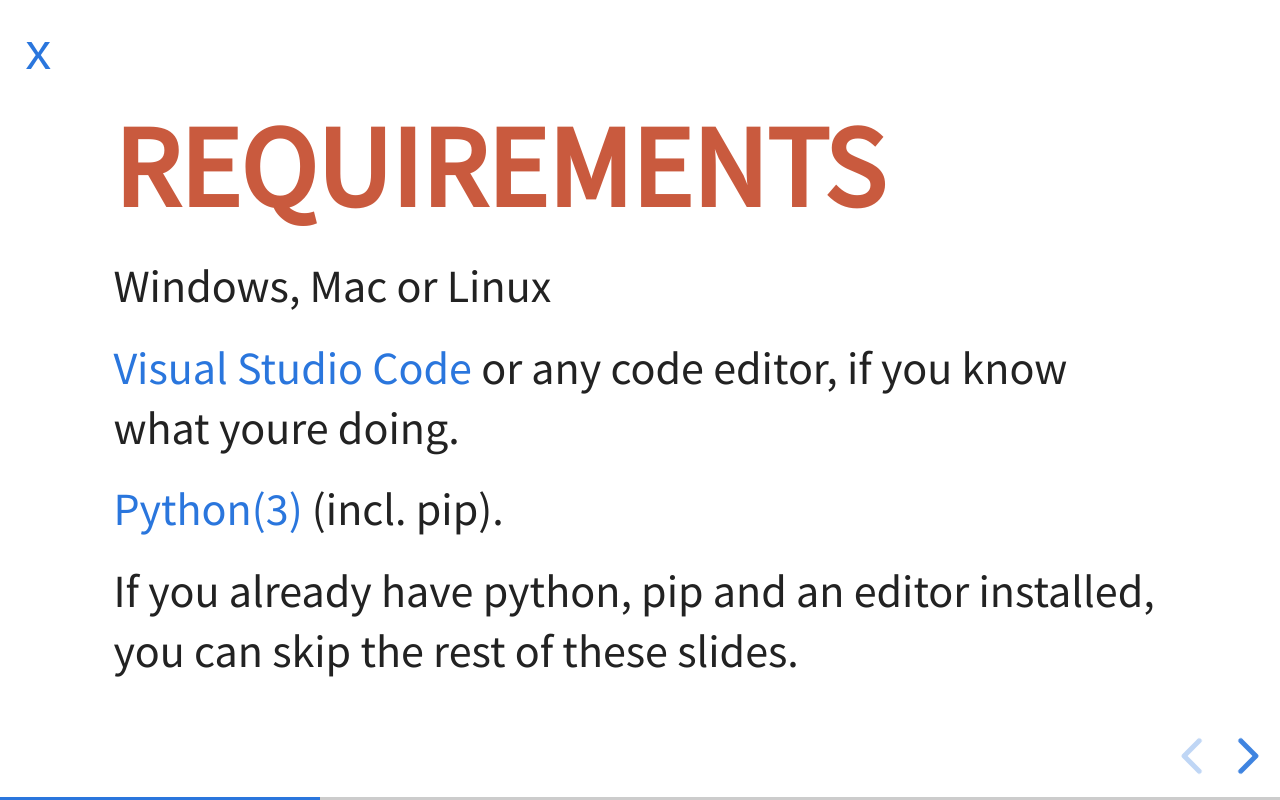
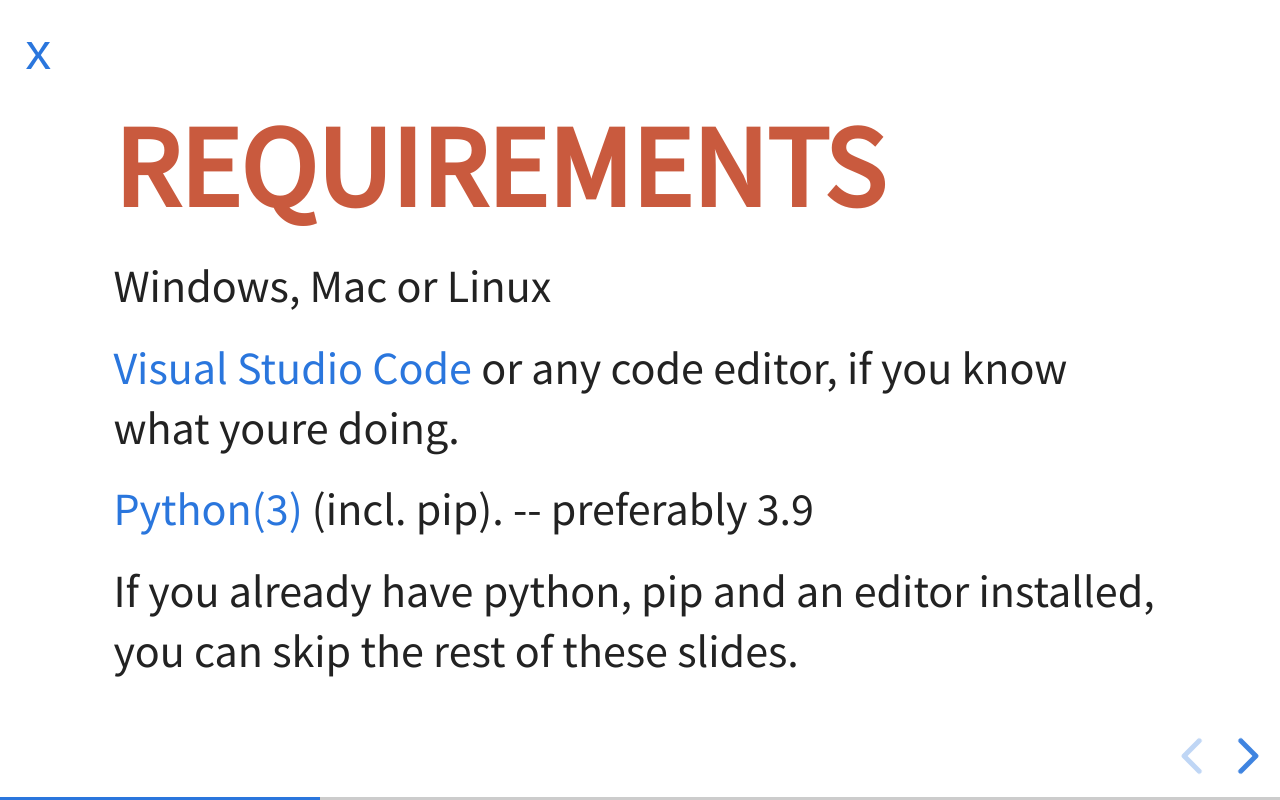
Before and after one commit to UCCNetsoc/mentorships, a plain HTML site: page 20-21/python/0.html in a window 1280 px wide. Both pictures are taken after a click on the button "next slide". Drawn offline with Linux system fonts and the light colour scheme.

Commit message:
Update 0.html

```diff
--- a/20-21/python/0.html
+++ b/20-21/python/0.html
@@ -30,7 +30,7 @@
 
                     [Visual Studio Code](https://code.visualstudio.com) or any code editor, if you know what youre doing.
 
-                    [Python(3)](https://python.org/download) (incl. pip).
+                    [Python(3)](https://python.org/download) (incl. pip). -- preferably 3.9
 
                     If you already have python, pip and an editor installed, you can skip the rest of these slides.
                   </section>
```
